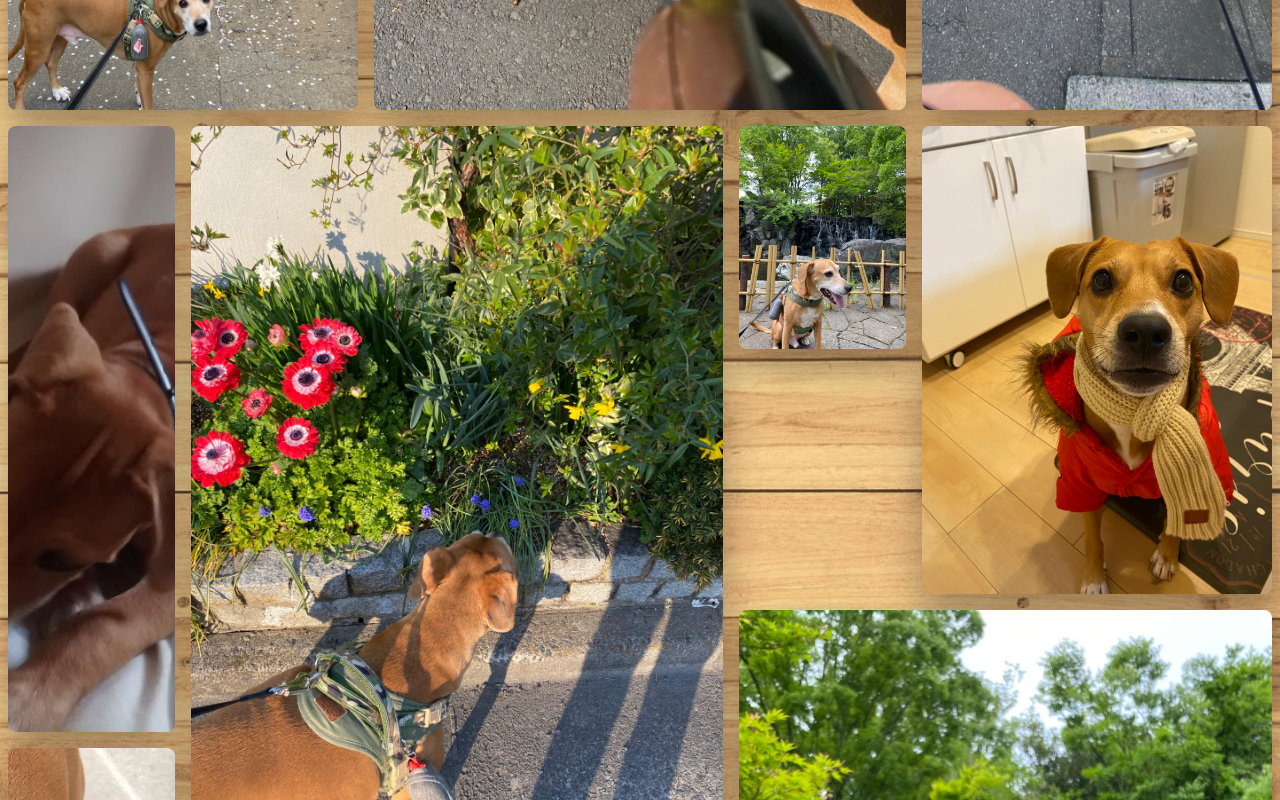
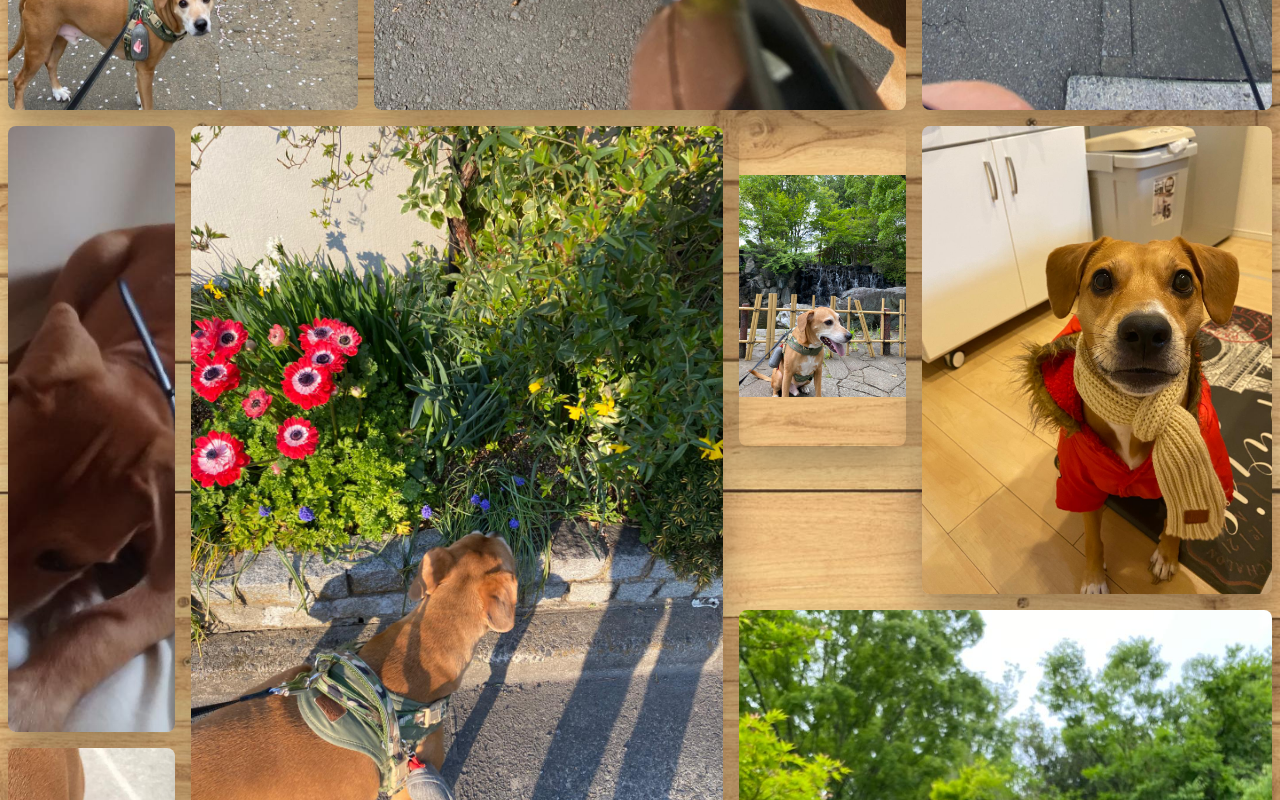
Before and after one commit to MYoshi/ocarameloaventureiro, a Next.js app: page /en in a window 1280 px wide. Shown: the part 1380-2180 px from the top of the page. Built offline with nearby package versions, Linux system fonts and the light colour scheme.

Commit message:
Fix some of the messages being too long and not showing on the screen

```diff
--- a/src/components/PhotoFrame/PhotoFrameImage.tsx
+++ b/src/components/PhotoFrame/PhotoFrameImage.tsx
@@ -34,7 +34,7 @@ export default function PhotoFrameImage({ imageNumber, position }: PhotoFrameIma
       transition={{ duration: 2, ease: 'easeOut' }}
       className="p-2"
     >
-      <div className="flex w-full rounded-lg relative m-h-[540px] justify-center items-center h-full cursor-pointer shadow-custom-3xl overflow-hidden">
+      <div className="flex w-full rounded-lg relative min-h-[320px] justify-center items-center h-full cursor-pointer shadow-custom-3xl overflow-hidden">
         <Image
           src={imageSrc}
           alt={imageAlt}
@@ -59,7 +59,7 @@ export default function PhotoFrameImage({ imageNumber, position }: PhotoFrameIma
         >
           {showText
             ? (
-                <div className="absolute inset-0 flex items-center justify-center p-8">
+                <div className="absolute inset-0 flex items-center justify-center p-4 lg:p-8">
                   <div
                     className="sm:max-w-full w-screen"// ensure wrapping
                   >
```
